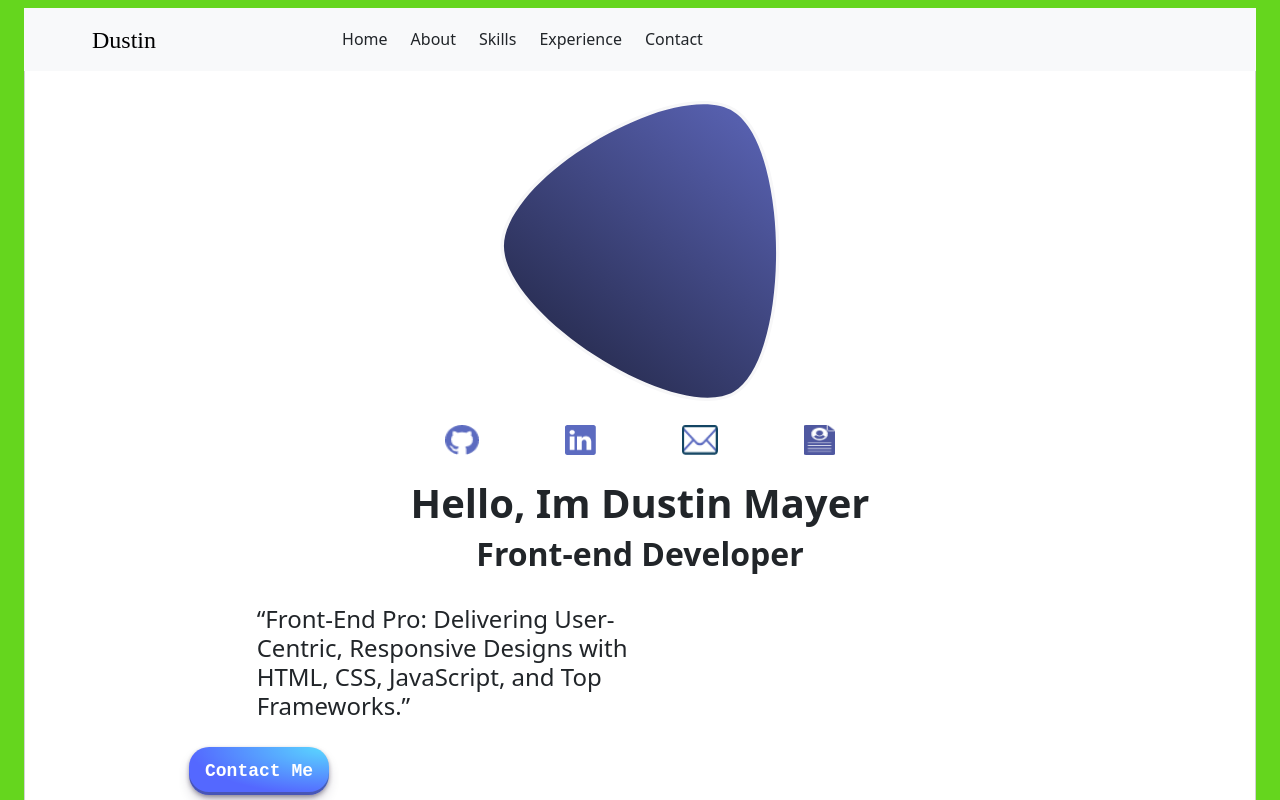
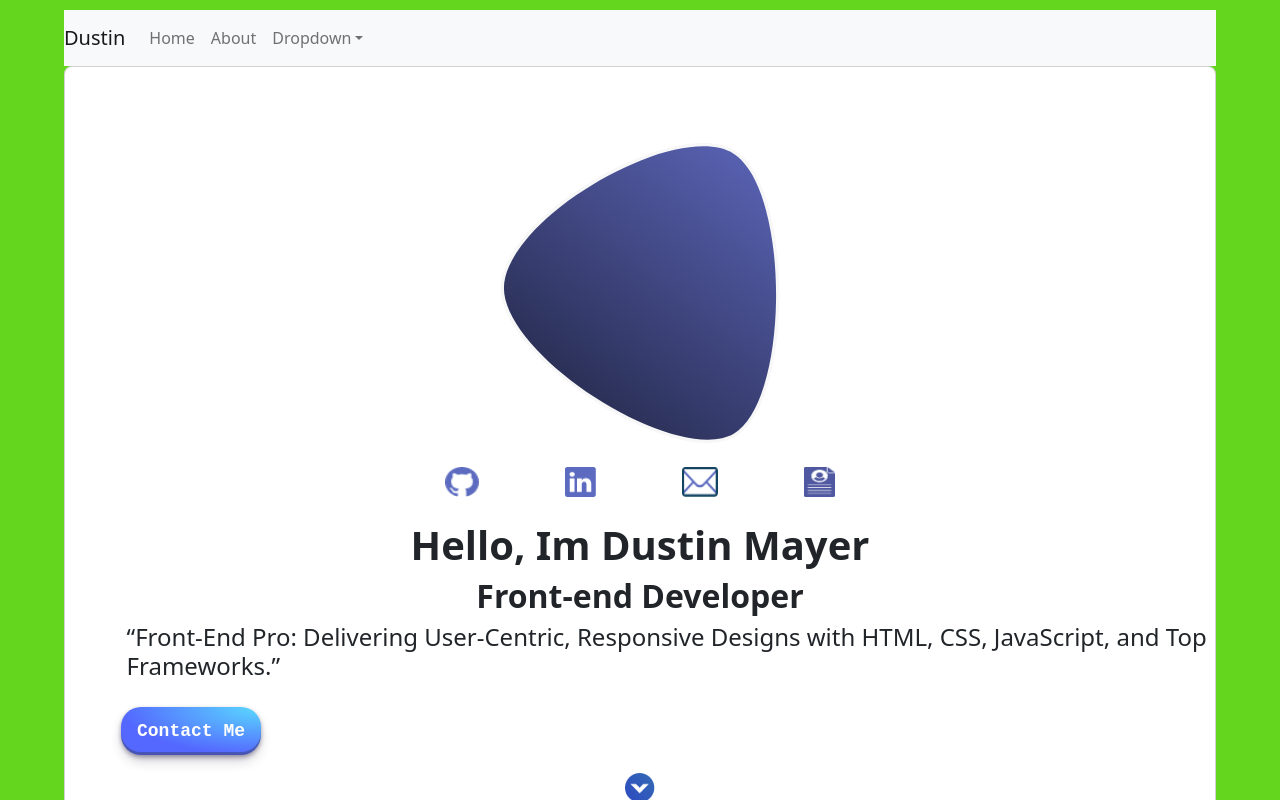
Before and after one commit to maye0085/portfolio, a React (Create React App) app: page / in a window 1280 px wide. Shown: the top 800 px of the page. Built offline with nearby package versions, Linux system fonts and the light colour scheme.

Commit message:
style changes and fixes

```diff
--- a/src/App.css
+++ b/src/App.css
@@ -1,11 +1,11 @@
 /* Extra small devices (portrait phones, less than 576px) */
 /* No media query since this is the default in Bootstrap */
 
-.descHome {
+/* .descHome {
   width: 420px;
   display: flex;
-  margin-left: 8%;
-}
+  justify-content: center;
+} */
 
 .webBackground {
   background: rgb(54, 16, 227);
@@ -17,6 +17,19 @@
   height: 100%;
 }
 
+.card{
+  margin-left: 5%;
+  margin-right: 5%;
+}
+
+.arrowDown {
+  width: 60px;
+  height: 40px;
+  display: flex;
+  justify-content: center;
+  padding-top: 20px;
+}
+
 .introCard {
   border-radius: 25% !important;
 }
@@ -25,19 +38,19 @@
   margin-left: 10%;
 }
 
-.hoverClass{
+.hoverClass {
   display: flex;
   flex-direction: row;
 }
 
-.hoverClass img{
-  visibility:hidden;
+.hoverClass img {
+  visibility: hidden;
 }
 .hoverClass:hover img {
- visibility:visible;
+  visibility: visible;
 }
 
-.floatingIcon{
+.floatingIcon {
   width: 20px;
   height: 20px;
   margin-top: 4px;
@@ -60,19 +73,26 @@
 }
 
 .cardHome {
-  height: 770px;
   margin-top: 60px;
+}
+
+.navbar .nav {
+  border: none;
 }
 
 .cardAbout {
   /* height: 500px; */
 }
 
-.navBarStyle{
-  width: auto;
-  display: flex;
-  justify-content: space-between;
+.navBarHome{
+  padding-left: 5%;
+  padding-right: 5%;
+  padding-top: 10px;
 }
+
+
+
+
 
 .button-29 {
   align-items: center;
@@ -133,10 +153,10 @@
 
 /* Small devices (landscape phones, 576px and up) */
 @media (min-width: 576px) {
-  .webBackground {
+  /* .webBackground {
     background: rgb(201, 46, 106);
     height: 100%;
-  }
+  } */
 
   .dustinHeader {
     padding-top: 10px;
@@ -147,7 +167,6 @@
     position: relative;
     right: 5%x;
     margin-right: 10%;
-
   }
 
   .testT {
@@ -155,27 +174,26 @@
     padding-right: 11.5%;
   }
 
-  .hoverClass{
+  .hoverClass {
     display: flex;
     flex-direction: row;
   }
 
-  .hoverClass img{
-    visibility:hidden;
+  .hoverClass img {
+    visibility: hidden;
   }
   .hoverClass:hover img {
-   visibility:visible;
+    visibility: visible;
   }
 
-  .floatingIcon{
+  .floatingIcon {
     width: 15px;
     height: 15px;
-   position: relative;
-   top: 2px;
-   left: 2px;
-   margin-right: 8px
+    position: relative;
+    top: 2px;
+    left: 2px;
+    margin-right: 8px;
   }
-
 
   .iconRow {
     width: 500px !important;
@@ -185,18 +203,14 @@
     width: 440px;
     display: flex;
     margin-left: 16%;
+    margin-right: 10%;
   }
 
   .contactButton {
-    margin-left: 10%;
+    padding-bottom: 20px;
   }
 
-  .navBarStyle{
-    width: auto;
-    position: relative;
-    right: -8%
 
-  }
 }
 
 /* Medium devices (tablets, 768px and up) */
@@ -205,6 +219,24 @@
     background: rgb(101, 214, 30);
     height: 100%;
   }
+
+  .dustinHeader {
+    padding-top: 10px;
+    font-family: Didot;
+    color: black;
+    font-size: 24px;
+    margin-left: 20px;
+    position: relative;
+    right: 10%x;
+    margin-right: 10%;
+    justify-content: space-between;
+  }
+
+  /* .descHome {
+    width: 420px;
+    display: flex;
+    justify-content: center;
+  } */
 }
 
 /* Large devices (desktops, 992px and up) */
--- a/src/App.js
+++ b/src/App.js
@@ -1,9 +1,7 @@
 import "./App.css";
 import "bootstrap/dist/css/bootstrap.min.css";
 import React from "react";
-import Container from "react-bootstrap/Container";
-import Nav from "react-bootstrap/Nav";
-import Navbar from "react-bootstrap/Navbar";
+import { Navbar, Nav, NavDropdown } from 'react-bootstrap';
 import EmailHome from "./assets/emailHome.png";
 import GithubHome from "./assets/githubHome.png";
 import LinkedInHome from "./assets/linkedInHome.png";
@@ -23,46 +21,37 @@ import android3 from "./assets/Android3.png";
 function App() {
   return (
     <div className="webBackground">
-      <div className=" p-4 ">
-        <div class="fixed-top mx-4  mt-2 row navBarStyle  ">
-          <Navbar  bg="light" expand="sm">
-            <Container class="navBarStyle" >
-              <h2 class="dustinHeader font-family-Didot ">Dustin</h2>
-              <Navbar.Toggle aria-controls="basic-navbar-nav" />
-              <Navbar.Collapse   id="basic-navbar-nav ">
-                <Nav class="navBarStyle" className=" sticky-top  ">
-                  <div class="hoverClass">
-                    <Nav.Link href="#link">Home</Nav.Link>
-                    <img class="floatingIcon" alt="test" src={GithubHome} />
-                  </div>
-                  <div class="hoverClass">
-                    <Nav.Link href="#link">About</Nav.Link>
-                    <img class="floatingIcon" alt="test" src={GithubHome} />
-                  </div>
-                  <div class="hoverClass">
-                    <Nav.Link href="#link">Skills</Nav.Link>
-                    <img class="floatingIcon" alt="test" src={GithubHome} />
-                  </div>
-                  <div class="hoverClass">
-                    <Nav.Link href="#link">Experience</Nav.Link>
-                    <img class="floatingIcon" alt="test" src={GithubHome} />
-                  </div>
-                  <div class="hoverClass">
-                    <Nav.Link href="#link">Contact</Nav.Link>
-                    <img class="floatingIcon" alt="test" src={GithubHome} />
-                  </div>
-                </Nav>
-              </Navbar.Collapse>
-            </Container>
-          </Navbar>
-        </div>
-        <div class="card rounded-3">
-          {/* --------------------  Nav ----------------------- */}
 
+      {/* --------------------  Nav ----------------------- */}
+      <div class="navBarHome">
+
+      <Navbar  bg="light" expand="md">
+      <Navbar.Brand href="#" class="dustinHeader" >Dustin</Navbar.Brand>
+      <Navbar.Toggle aria-controls="basic-navbar-nav" />
+      <Navbar.Collapse id="basic-navbar-nav">
+        <Nav className="mr-auto">
+          <Nav.Link href="#">Home</Nav.Link>
+          <Nav.Link href="#">About</Nav.Link>
+          <NavDropdown title="Dropdown" id="basic-nav-dropdown">
+            <NavDropdown.Item href="#">Action</NavDropdown.Item>
+            <NavDropdown.Item href="#">Another action</NavDropdown.Item>
+            <NavDropdown.Divider />
+            <NavDropdown.Item href="#">Separated link</NavDropdown.Item>
+          </NavDropdown>
+        </Nav>
+      </Navbar.Collapse>
+    </Navbar>
+      </div>
           {/* -----------------End of Nav --------------------- */}
 
-          <div class="card-body cardHome">
-            <div class="row justify-content-center">
+
+
+        <div className="">
+        <div class="card rounded-3  ">
+
+
+          <div class="card-body cardHome  ">
+            <div class="row justify-content-center ">
               <svg width="300" height="300" viewBox="0 0 253.295 272.608">
                 <defs>
                   <linearGradient
@@ -129,37 +118,39 @@ function App() {
                   }}
                   alt="Resume Icon"
                 ></img>
+
               </div>
 
               {/* Content here */}
-              <div class="mt-4">
+
+              <div class="mt-4 row justify-content-center ">
                 <h1 class="row justify-content-center fw-bold">
                   Hello, Im Dustin Mayer
                 </h1>
-                <h2 class="row justify-content-center fw-bold">
+                <h2 class=" row justify-content-center fw-bold">
                   Front-end Developer
                 </h2>
-                <div class="mt-4 descHome">
-                  <h4 class="row justify-content-center mt-2 mx-4">
+                  <h4 class=" descHome ">
                     “Front-End Pro: Delivering User-Centric, Responsive Designs
                     with HTML, CSS, JavaScript, and Top Frameworks.”
                   </h4>
-                </div>
-                <div class="contactButton">
+                <div class="">
                   <button class="button-29">Contact Me</button>
                 </div>
-              </div>
-            </div>
-            <div class="row justify-content-center">
+
+            <div class="arrowDown mt-3  ">
               <img
                 src={ArrowDownHome}
                 style={{
-                  width: "60px",
-                  height: "40px",
-                  marginTop: "50px",
+                  width: "30px",
+                  height: "30px",
+
+
                 }}
                 alt="Continue Down Icon"
               ></img>
+            </div>
+              </div>
             </div>
           </div>
           {/* ------------------------ Emd of card body ----------------------- */}
@@ -444,20 +435,20 @@ function App() {
             </h1>
 
             <div class="mt-3 p-5">
-              <h4 class="p-1">
+              <h5 class="p-1">
                 LinkedIn:{" "}
                 <a href="https://www.linkedin.com/in/dustin-mayer/">
                   Dustin Mayer
                 </a>{" "}
-              </h4>
-              <h4 class="p-1">
+              </h5>
+              <h5 class="p-1">
                 Email:{" "}
                 <a href="mailto:dmayer0615@gmail.com">dmayer0615@gmail.com</a>
-              </h4>
-              <h4 class="p-1">
+              </h5>
+              <h5 class="p-1">
                 Github Username:{" "}
                 <a href="https://github.com/maye0085">maye0085</a>
-              </h4>
+              </h5>
             </div>
           </div>
         </div>
```
